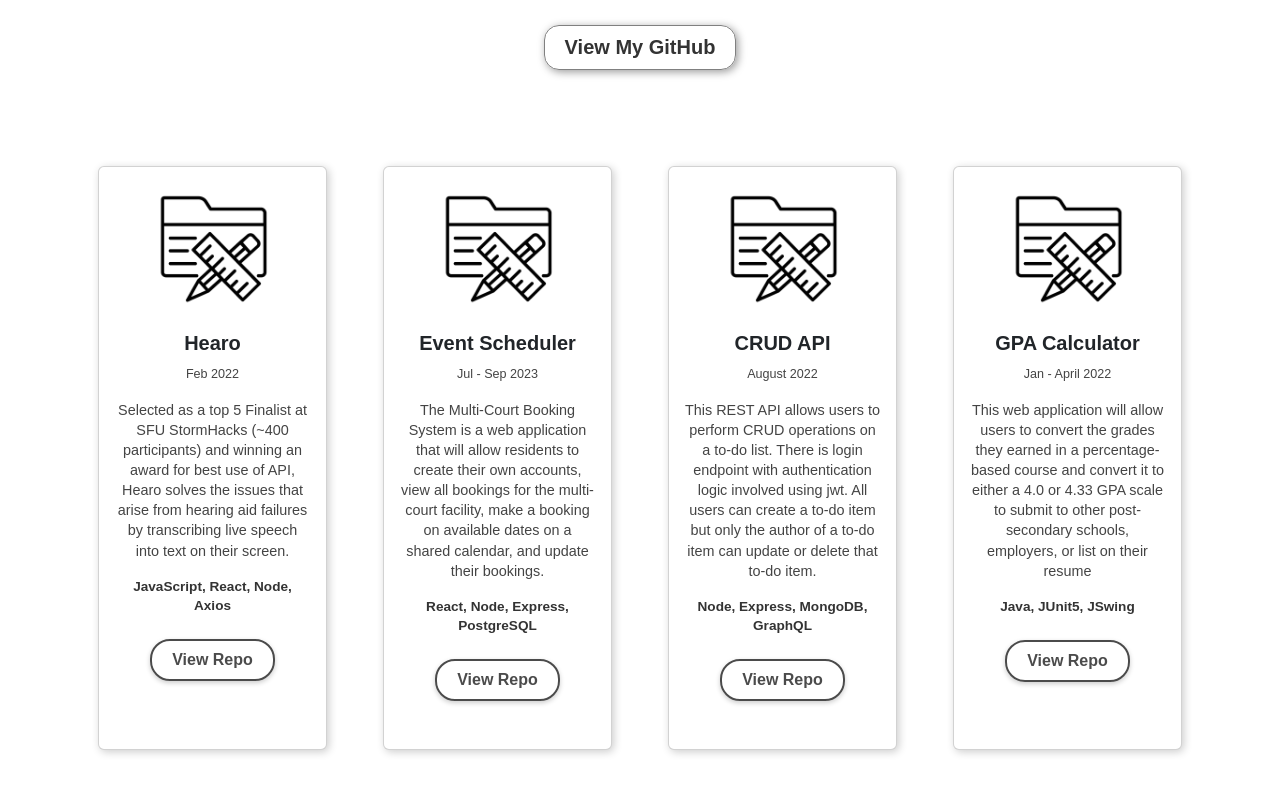
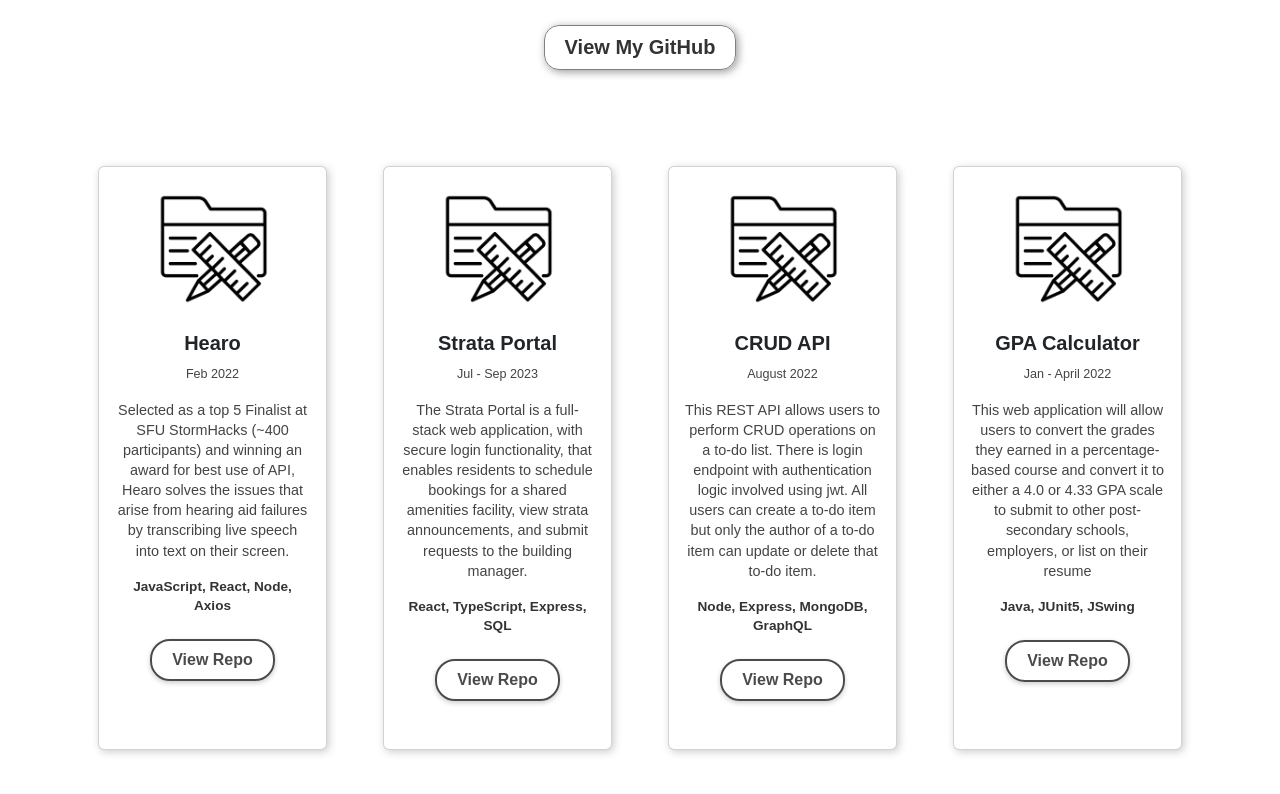
Before and after one commit to tamjohn/personal-portfolio, a React (Create React App) app: page / in a window 1280 px wide. Shown: the part 2956-3750 px from the top of the page. Built offline with nearby package versions, Linux system fonts and the light colour scheme.

Commit message:
updated projects description

```diff
--- a/src/components/Projects.tsx
+++ b/src/components/Projects.tsx
@@ -21,11 +21,11 @@ export const Projects: React.FC = () => {
         repoLink: "https://github.com/tamjohn/Hearo"
     },
     {
-        title: "Event Scheduler",
+        title: "Strata Portal",
         date: "Jul - Sep 2023",
-        description: "The Multi-Court Booking System is a web application that will allow residents to create their own accounts, view all bookings for the multi-court facility, make a booking on available dates on a shared calendar, and update their bookings.",
-        techStack: ["React", "Node", "Express", "PostgreSQL"],
-        repoLink: "https://github.com/tamjohn/event-scheduler"
+        description: "The Strata Portal is a full-stack web application, with secure login functionality, that enables residents to schedule bookings for a shared amenities facility, view strata announcements, and submit requests to the building manager.",
+        techStack: ["React", "TypeScript", "Express", "SQL"],
+        repoLink: "https://github.com/tamjohn/strata-booking-system"
     },
     {
         title: "CRUD API",
--- a/src/components/WorkExp.tsx
+++ b/src/components/WorkExp.tsx
@@ -61,7 +61,7 @@ export const WorkExp: React.FC = () => {
       </Row>
       <Row>
         <Col className="resumeLink">
-          <a href={`${process.env.PUBLIC_URL}/Johnathan_Resume_2024.pdf`} target="_blank" rel="noopener noreferrer" className="resumeButton">
+          <a href={`${process.env.PUBLIC_URL}/Johnathan_Resume.pdf`} target="_blank" rel="noopener noreferrer" className="resumeButton">
             View My Resume
           </a>
         </Col>
```
Also changed, not shown: 1 other file (tests, documents, lock files or other folders).
